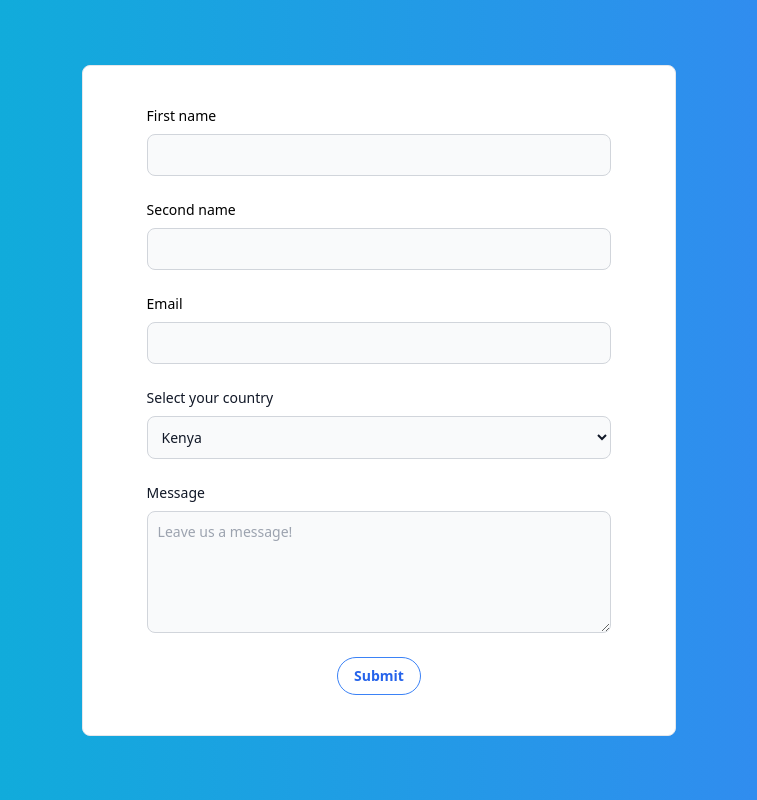
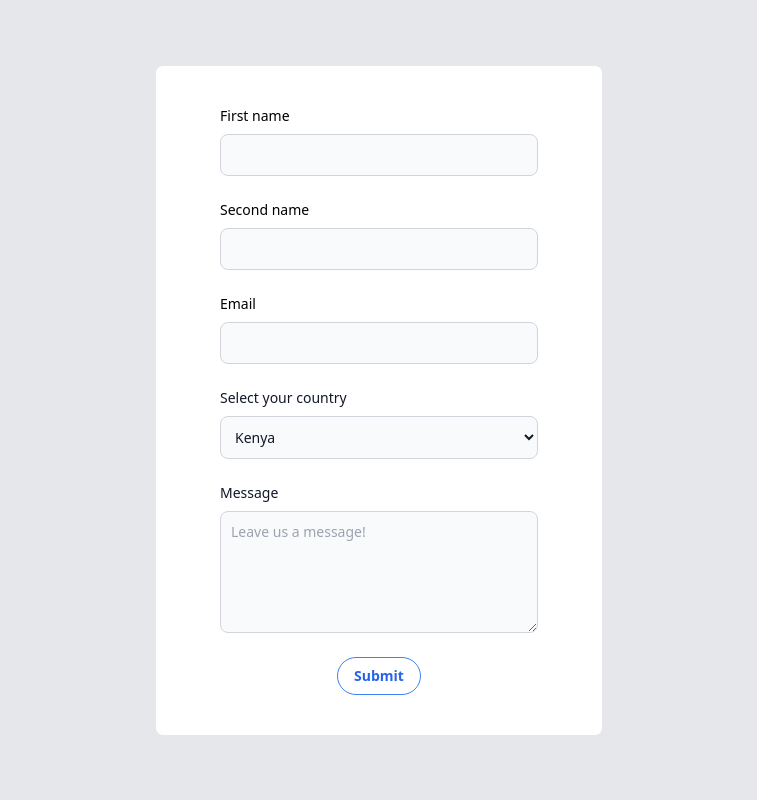
Before and after one commit to Lynnmwova/Internsavy, a React (Vite) app in the folder contact-form/: page / in a window 1280 px wide. Shown: the whole page, without its empty margins (261-1018 px from the left). Built offline with nearby package versions, Linux system fonts and the light colour scheme.

Commit message:
contact card centred

```diff
--- a/contact-form/src/components/ContactForm.jsx
+++ b/contact-form/src/components/ContactForm.jsx
@@ -1,8 +1,8 @@
 function ContactForm() {
   return (
     <>
-      <div className="h-screen flex bg-gray-200 pg bg-gradient-to-r from-cyan-500 to-blue-500">
-        <div className="w-full max-w-prose m-auto backdrop-blur-md bg-white rounded-lg border border-primaryBorder shadow-default py-10 px-16">
+      <div className="h-screen flex bg-gray-200 pg">
+        <div className="w-full max-w-md m-auto backdrop-blur-md bg-white rounded-lg border border-primaryBorder shadow-default py-10 px-16">
           <form>
             <div className="mb-6">
               <label className="block mb-2 text-sm font-medium text-gray-900:text-white">
```
